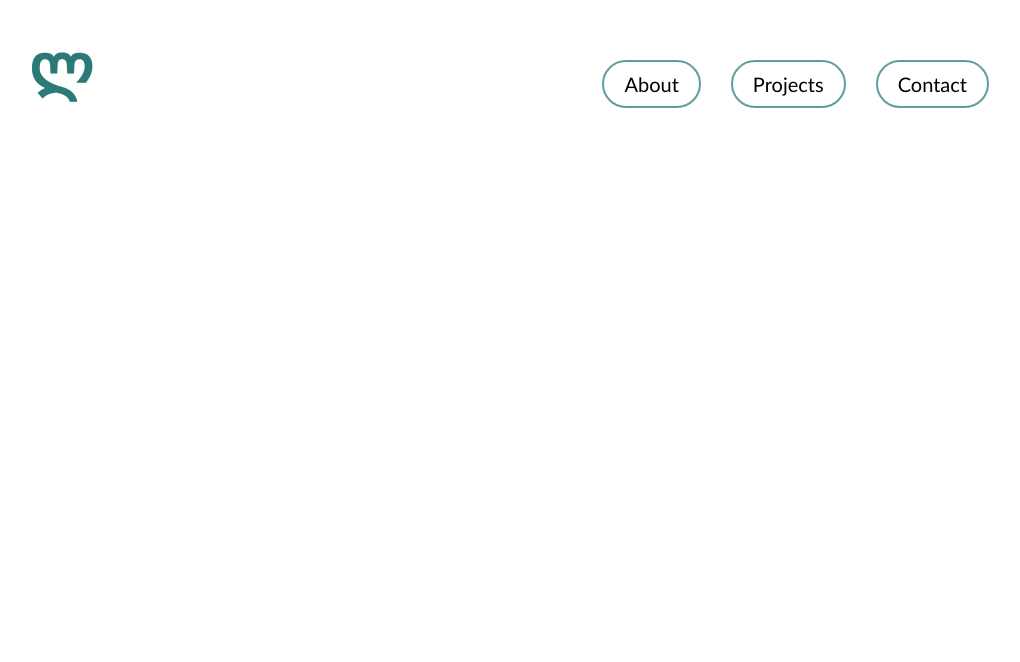
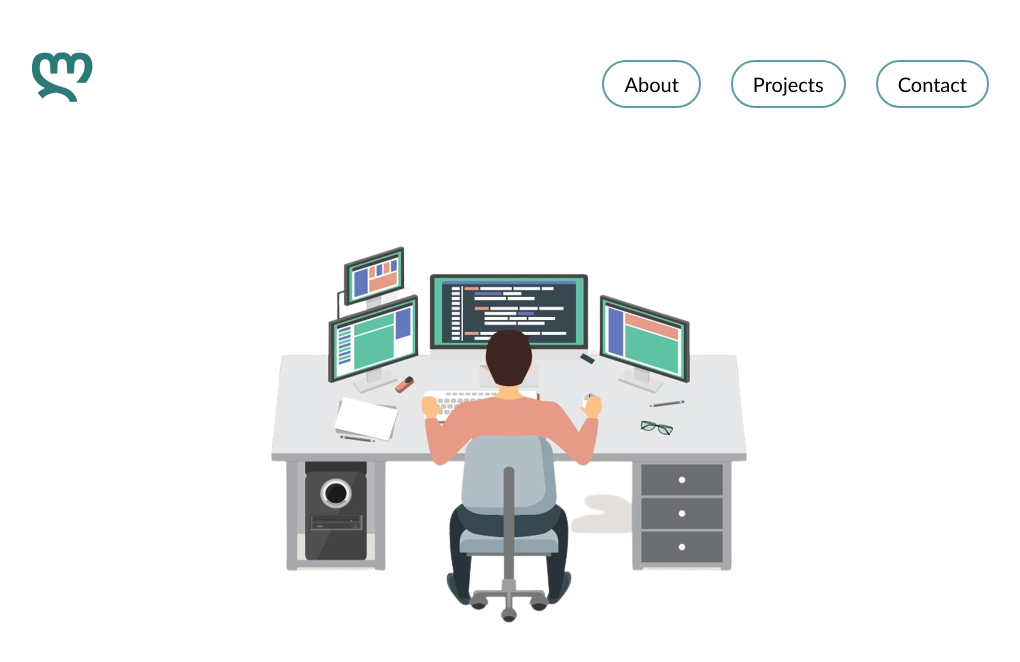
Before and after one commit to lukalicheli/portfolio, a React (Create React App) app in the folder portfolio/: page / in a window 1280 px wide. Shown: the top 662 px of the page, without its empty margins (131-1151 px from the left). Built offline with nearby package versions, Linux system fonts and the light colour scheme.

Commit message:
Added an image on the page underneath the navbar

```diff
--- a/portfolio/src/App.css
+++ b/portfolio/src/App.css
@@ -1,4 +1,7 @@
 .app-container {
     display: flex;
+    align-items: center;
     justify-content: center;
+    width: 100%;
+    flex-direction: column;
 }
--- a/portfolio/src/components/about/Header.js
+++ b/portfolio/src/components/about/Header.js
@@ -1,7 +1,12 @@
 import React from "react";
+import Desk from "../about/desk.png";
 
 function Header() {
-  return <div className="header-container"></div>;
+  return (
+    <div className="header-container">
+      <img src={Desk} alt="desk"></img>
+    </div>
+  );
 }
 
 export default Header;
--- a/portfolio/src/components/nav/Navbar.css
+++ b/portfolio/src/components/nav/Navbar.css
@@ -3,14 +3,13 @@
     width: 75%;
     justify-content: space-between;
     margin-top: 30px;
-    height: 600px;
-
+    height: 200px;
 }
 
 .logo {
-  font-size: 60px;
-  color: #2B7A78;
-  margin: 0;
+    font-size: 60px;
+    color: #2B7A78;
+    margin: 0;
 }
 
 .nav-button {
@@ -19,7 +18,7 @@
     font-size: 20px;
     margin-top: 30px;
     margin-left: 30px;
-   padding: 10px 20px 10px 20px;
+    padding: 10px 20px 10px 20px;
     border-radius: 30px;
     border: solid 2px cadetblue;
     font-family:'Gill Sans', 'Gill Sans MT', Calibri, 'Trebuchet MS', sans-serif;
```
Also changed, not shown: portfolio/src/components/about/desk.png (renamed from portfolio/src/components/nav/desk.png).
